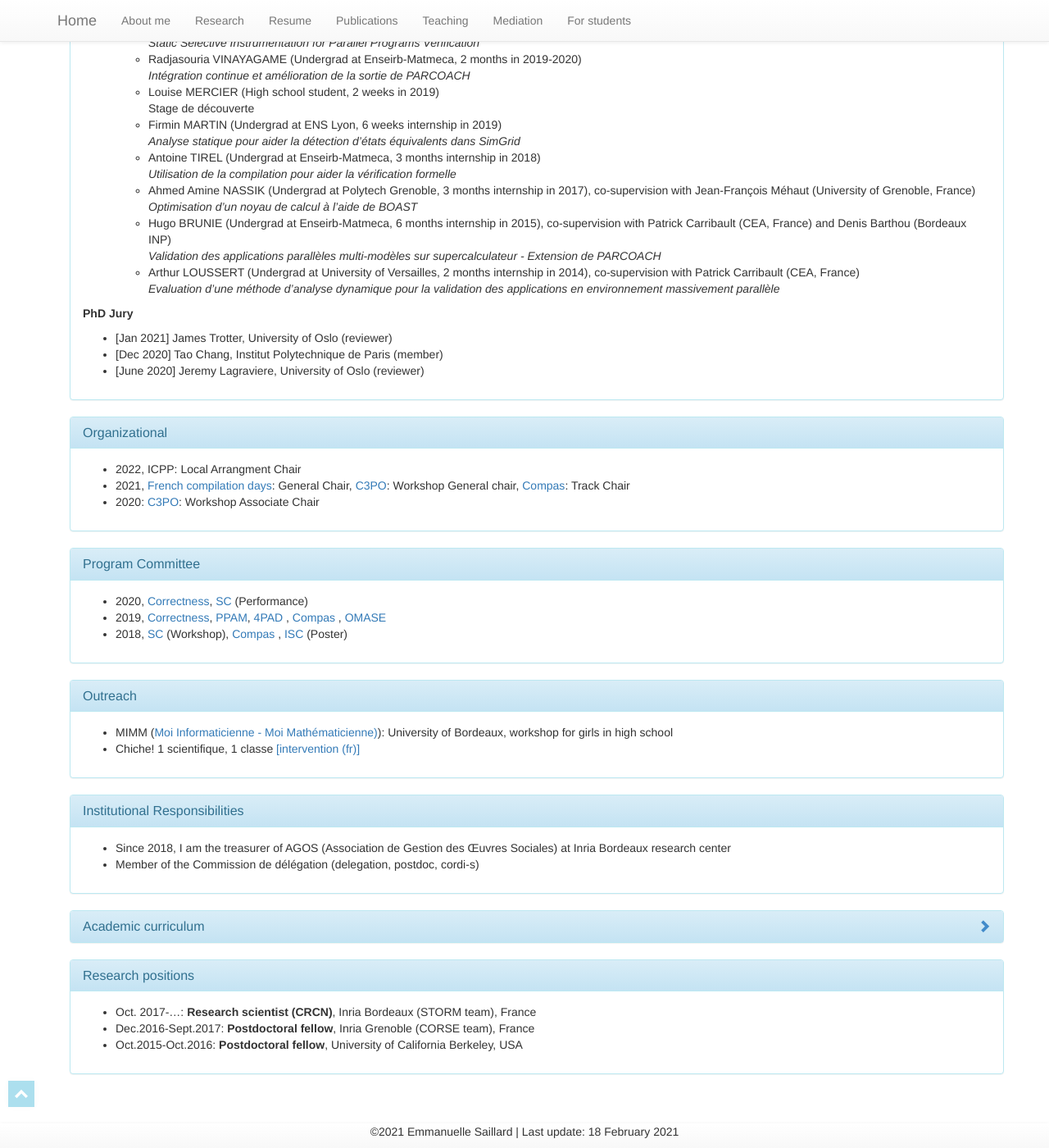
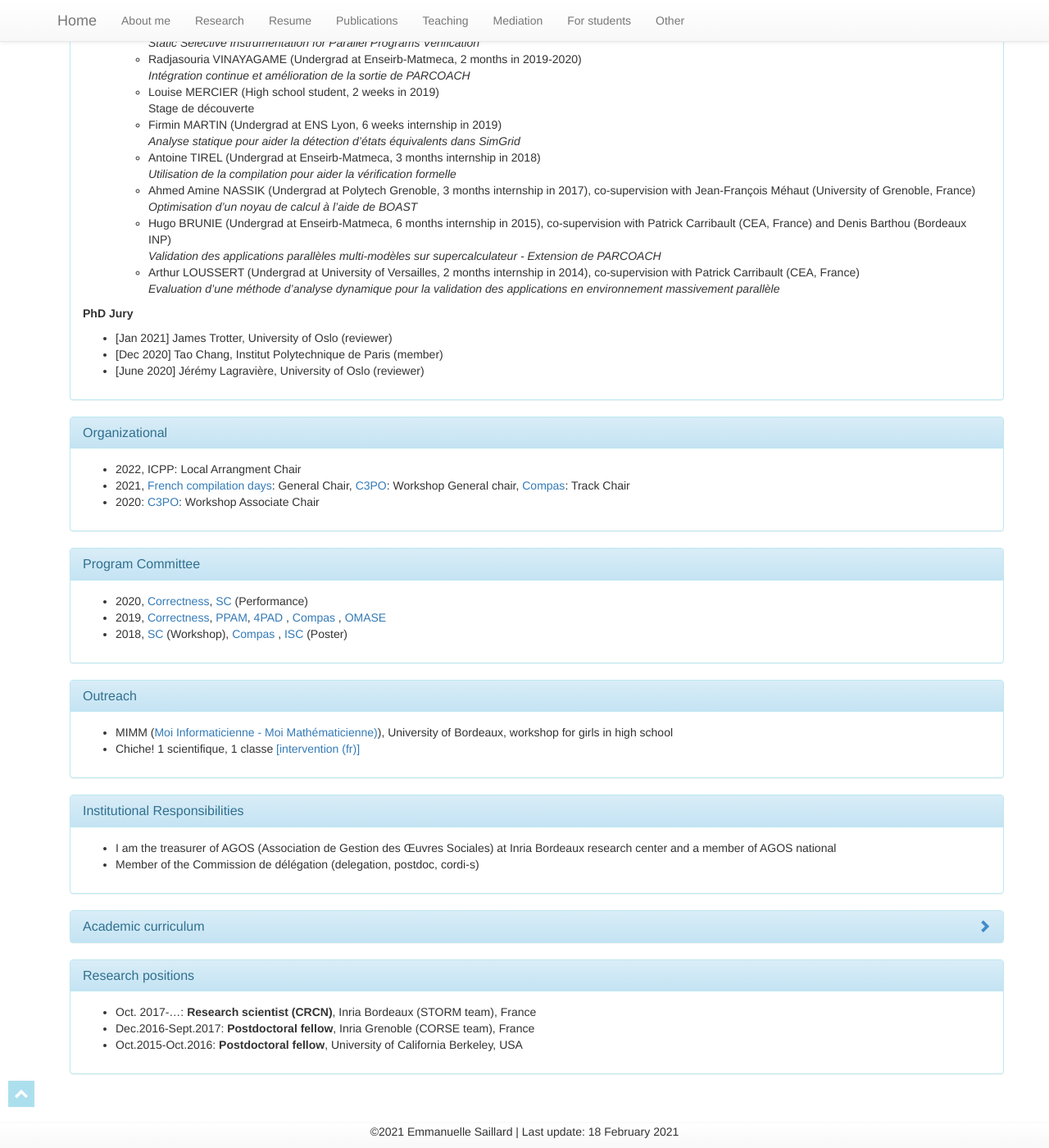
Before and after one commit to esaillar/manou, a Jekyll site: the page built from resume.md, in a window 1280 px wide and 1400 px high, scrolled down 383 px. Shown: the whole window at 82% size. Built offline with Jekyll 4.4.1, drawn with Linux system fonts in a browser that asks for light colours; a style sheet for code colours, icons or effects is not loaded; some of the changed text lies outside the part shown.

Commit message:
other page

```diff
--- a/_includes/header.html
+++ b/_includes/header.html
@@ -18,7 +18,8 @@
         <li {% if page.section == "publications" %} class="active"{% endif %}><a href="{{ site.baseurl }}/publications">Publications</a></li>
         <li {% if page.section == "teaching" %} class="active"{% endif %}><a href="{{ site.baseurl }}/teaching">Teaching</a></li>
         <li {% if page.section == "mediation" %} class="active"{% endif %}><a href="{{ site.baseurl }}/mediation">Mediation</a></li>
-        <li {% if page.section == "mediation" %} class="active"{% endif %}><a href="{{ site.baseurl }}/forstudents">For students</a></li>
+        <li {% if page.section == "for students" %} class="active"{% endif %}><a href="{{ site.baseurl }}/forstudents">For students</a></li>
+        <li {% if page.section == "other" %} class="active"{% endif %}><a href="{{ site.baseurl }}/other">Other</a></li>
       </ul>
     </div><!--/.nav-collapse -->
   </div>
--- a/resume.md
+++ b/resume.md
@@ -27,7 +27,7 @@ You can download my resume <a href="{{site.baseurl}}/resources/cv_eng.pdf" targe
   - [April 2019 - August 2020] Pierre HUCHANT, co-supervision with Costin Iancu (LBNL)
 <br/> DPEI Inria@SiliconValley funding
 - **Internship**
-	- Vincent Bridonneau (Undergrad at Enseirb-Matmec)
+	- Vincent BRIDONNEAU (Undergrad at Enseirb-Matmec)
 <br/> *Static Selective Instrumentation for Parallel Programs Verification*
 	- Radjasouria VINAYAGAME (Undergrad at Enseirb-Matmeca, 2 months in 2019-2020)
 <br/> *Intégration continue et amélioration de la sortie de PARCOACH*
@@ -48,7 +48,7 @@ You can download my resume <a href="{{site.baseurl}}/resources/cv_eng.pdf" targe
 **PhD Jury**
 - [Jan 2021] James Trotter, University of Oslo (reviewer)
 - [Dec 2020] Tao Chang, Institut Polytechnique de Paris (member)
-- [June 2020] Jeremy Lagraviere, University of Oslo (reviewer)
+- [June 2020] Jérémy Lagravière, University of Oslo (reviewer)
 
 
 </td>
@@ -90,7 +90,7 @@ You can download my resume <a href="{{site.baseurl}}/resources/cv_eng.pdf" targe
    </div>
    <div class="panel-body">
  <td markdown="1">
- - MIMM (<a href="https://math-interactions.u-bordeaux.fr/Espace-projets/Moi-Informaticienne-Moi-Mathematicienne" target="_blank">Moi Informaticienne - Moi Mathématicienne)</a>): University of Bordeaux, workshop for girls in high school
+ - MIMM (<a href="https://math-interactions.u-bordeaux.fr/Espace-projets/Moi-Informaticienne-Moi-Mathematicienne" target="_blank">Moi Informaticienne - Moi Mathématicienne)</a>), University of Bordeaux, workshop for girls in high school
 - Chiche! 1 scientifique, 1 classe <a href="https://www.francebleu.fr/infos/societe/gironde-des-chercheurs-dans-les-lycees-pour-casser-les-cliches-sur-les-metiers-scientifiques-1601646438" target="_blank">[intervention (fr)]</a>
  </td>
    </div>
@@ -102,7 +102,7 @@ You can download my resume <a href="{{site.baseurl}}/resources/cv_eng.pdf" targe
    </div>
    <div class="panel-body">
  <td markdown="1">
- - Since 2018, I am the treasurer of AGOS (Association de Gestion des Œuvres Sociales) at Inria Bordeaux research center
+ - I am the treasurer of AGOS (Association de Gestion des Œuvres Sociales) at Inria Bordeaux research center and a member of AGOS national
  - Member of the Commission de délégation (delegation, postdoc, cordi-s)
  </td>
    </div>
```
Also changed, not shown: other parts of resume.md (+1 -1 lines), mediation.md (+2 -0 lines), other.md (added, +21 -0 lines).
